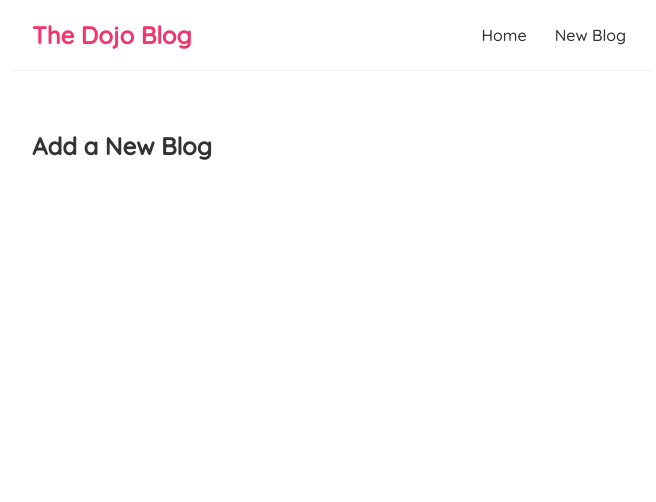
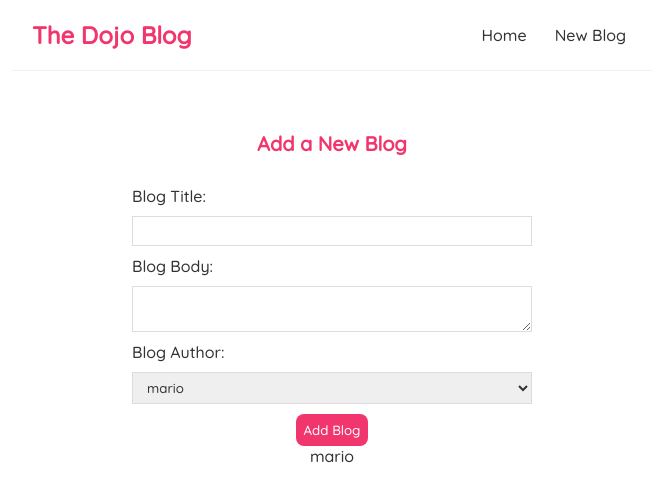
Before and after one commit to fabianb86/BlogReact, a React (Create React App) app: page /create in a window 1280 px wide. Shown: the top 502 px of the page, without its empty margins (308-964 px from the left). Built offline with nearby package versions, Linux system fonts and the light colour scheme.

Commit message:
23 | Controlled inputs

```diff
--- a/src/App.js
+++ b/src/App.js
@@ -18,7 +18,6 @@
             <Route path="/create">
               <Create />
             </Route>
-            {/* 02. Set the blog details component */}
             <Route path="/blogs/:id">
               <BlogDetails />
             </Route>
--- a/src/BlogDetails.js
+++ b/src/BlogDetails.js
@@ -1,4 +1,3 @@
-// Reusing Custom Hook: To fetch the information of each blog
 
 import { useParams } from "react-router-dom";
 import useFetch from "./useFetch";
@@ -6,12 +5,10 @@
 const BlogDetails = () => {
 
   const { id } = useParams();
-  // 01. Import and set the route for each id
   const { data: blog, error, isPending } = useFetch('http://localhost:8000/blogs/' + id);
 
   return (
     <div className="blog-details">
-      {/* 02. Set the template */}
       { isPending && <div>Loading...</div>}
       { error && <div>{ error }</div>}
       { blog && (
--- a/src/Create.js
+++ b/src/Create.js
@@ -1,7 +1,51 @@
+// Controlled Inputs: To manage the forms. The values that an user puts into a form.
+
+import { useState } from "react";
+
 const Create = () => {
+  // 02. Set states to track the data of the input fields
+  const [title, setTitle] = useState('');
+  const [body, setBody] = useState('');
+  const [author, setAuthor] = useState('mario');
+
   return (
     <div className="create">
       <h2>Add a New Blog</h2>
+      {/* 01. Create the form */}
+      <form>
+        <label>Blog Title:</label>
+        <input
+          type="text"
+          required
+          // 03. Associate the value of the state to the input
+          value={title}
+          //04. Change the new value of the input
+          onChange={(e) => setTitle(e.target.value)}
+        />
+        <label>Blog Body:</label>
+        <textarea
+          required
+          // 03. Associate the value of the state to the input
+          value={body}
+          //04. Change the new value of the input
+          onChange={(e) => setBody(e.target.value)}
+        ></textarea>
+        <label>Blog Author:</label>
+        <select
+          // 03. Associate the value of the state to the input
+          value={author}
+          //04. Change the new value of the input
+          onChange={(e) => setAuthor(e.target.value)}
+        >
+          <option value="mario">mario</option>
+          <option value="yoshi">yoshi</option>
+        </select>
+        <button>Add Blog</button>
+        {/* 05. To verfy */}
+        <p>{title}</p>
+        <p>{body}</p>
+        <p>{author}</p>
+      </form>
     </div>
   );
 }
--- a/src/index.css
+++ b/src/index.css
@@ -69,3 +69,35 @@
   border-radius: 8px;
   cursor: pointer;
 } */
+
+/* create new blog form */
+.create {
+  max-width: 400px;
+  margin: 0 auto;
+  text-align: center;
+}
+.create label {
+  text-align: left;
+  display: block;
+}
+.create h2 {
+  font-size: 20px;
+  color: #f1356d;
+  margin-bottom: 30px;
+}
+.create input, .create textarea, .create select {
+  width: 100%;
+  padding: 6px 10px;
+  margin: 10px 0;
+  border: 1px solid #ddd;
+  box-sizing: border-box;
+  display: block;
+}
+.create button {
+  background: #f1356d;
+  color: #fff;
+  border: 0;
+  padding: 8px;
+  border-radius: 8px;
+  cursor: pointer;
+}
```
